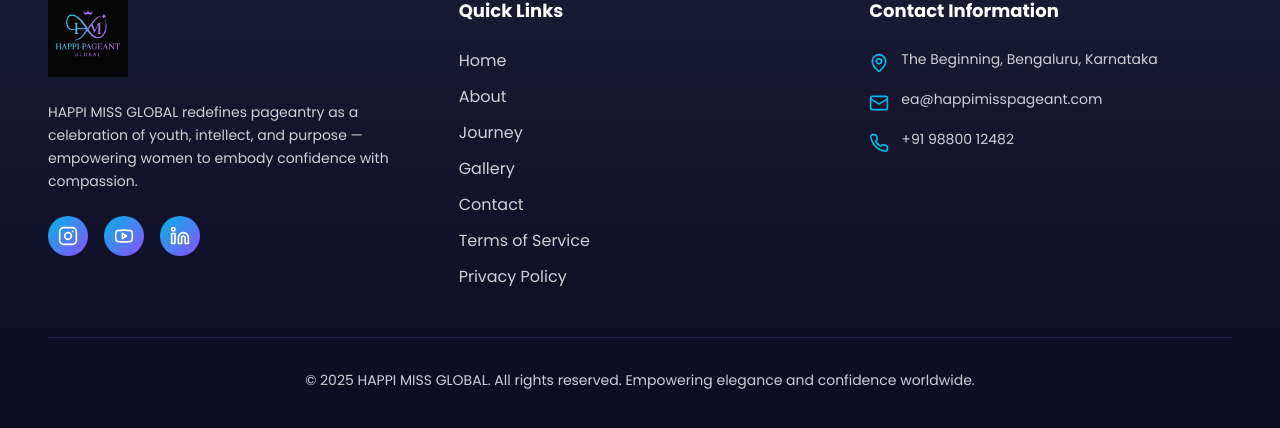
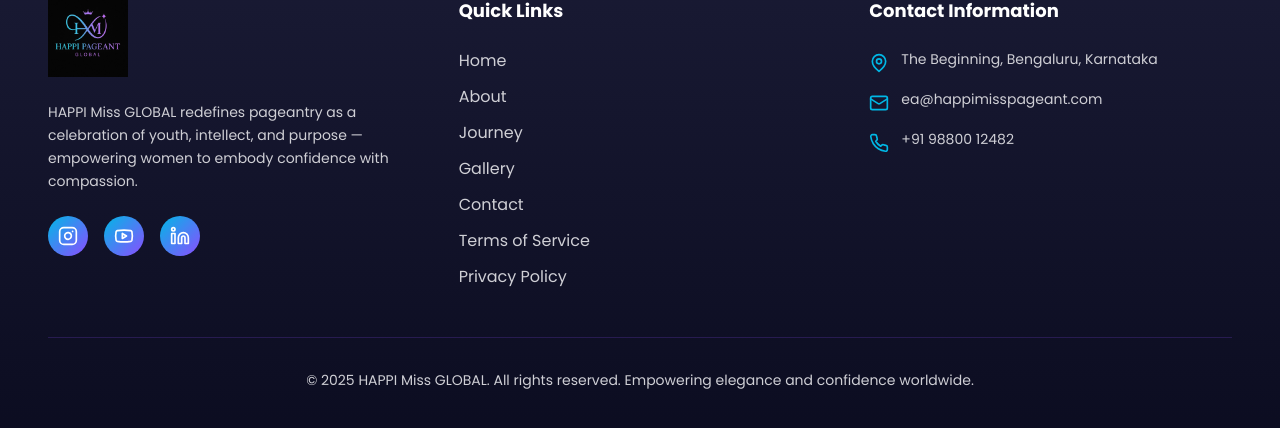
Before and after one commit to indumathi12004-droid/happi-pageant--miss-site, a React (Vite) app: page / in a window 1280 px wide. Shown: the part 6773-7201 px from the top of the page. Built offline with nearby package versions, Linux system fonts and the light colour scheme.

Commit message:
Updated Footer.tsx

```diff
--- a/src/components/Footer.tsx
+++ b/src/components/Footer.tsx
@@ -12,7 +12,7 @@ export default function Footer() {
               className="h-20 w-auto"
             />
             <p className="text-[#CFCFD5] text-sm leading-relaxed">
-              HAPPI MISS GLOBAL redefines pageantry as a celebration of youth, intellect, and purpose — empowering women to embody confidence with compassion.
+              HAPPI Miss GLOBAL redefines pageantry as a celebration of youth, intellect, and purpose — empowering women to embody confidence with compassion.
             </p>
             <div className="flex space-x-4">
               <a
@@ -99,7 +99,7 @@ Bengaluru, Karnataka</p>
 
         <div className="border-t border-[#8B4DFF]/20 pt-8">
           <p className="text-center text-[#CFCFD5] text-sm">
-            © 2025 HAPPI MISS GLOBAL. All rights reserved. Empowering elegance and confidence worldwide.
+            © 2025 HAPPI Miss GLOBAL. All rights reserved. Empowering elegance and confidence worldwide.
           </p>
         </div>
       </div>
```
